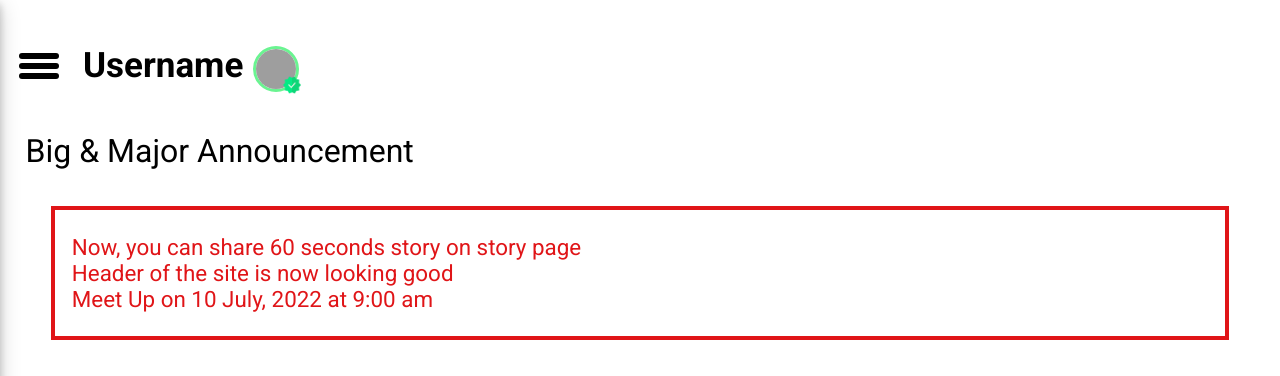
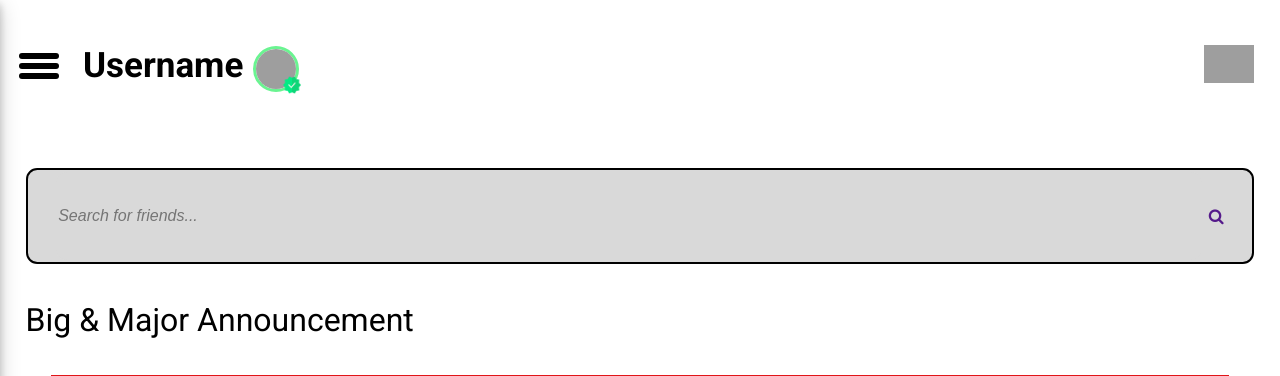
Before and after one commit to SumeetYp/ICB, a PHP site: page / in a window 1280 px wide. Shown: the top 376 px of the page. Run offline with PHP 8.4, Linux system fonts and the light colour scheme; grey boxes are pictures that could not be loaded.

Commit message:
Added share story and search section to homepage

```diff
--- a/css/home.css
+++ b/css/home.css
@@ -2,6 +2,17 @@ body{
     margin: 0;
     padding: 0;
     overflow: hidden;
+}
+
+.containerAddStory{
+    position: absolute;
+    right: 2vw;
+    width: 50px;
+    border-radius: 50%;
+}
+
+.addStory{
+    width: 100%;
 }
 
 .container {
@@ -9,6 +20,46 @@ body{
     height: 95vh;
     overflow: auto;
     cursor: default;
+}
+
+.search-container {
+    width: 95.5%;
+    height: 5vh;
+    margin: 2vh 0;
+    position: relative;
+    border: 2px solid black;
+    padding: 0 2vw;
+    border-radius: 0.7rem;
+    background-color: #D9D9D9;
+}
+
+.tableSearch {
+    width: 100%;
+    height: 100%;
+    vertical-align: middle;
+}
+
+.search {
+    border: none;
+    height: 100%;
+    width: 100%;
+    border-radius: 0.7rem;
+    background-color: #D9D9D9;
+    font-style: italic;
+    font-size: 16px;
+}
+
+.search::placeholder {
+    font-style: italic;
+}
+
+.search:focus {
+    outline: none;
+}
+
+.searchLogo {
+    width: 2%;
+    text-align: right;
 }
 
 .announceHead, .opportunityHead, .FeedsHead{
--- a/index.html
+++ b/index.html
@@ -8,6 +8,7 @@
     <link rel="stylesheet" href="./css/header.css">
     <link rel="stylesheet" href="./css/home.css">
     <link rel="stylesheet" href="./css/utils.css">
+    <link rel="stylesheet" href="https://cdnjs.cloudflare.com/ajax/libs/font-awesome/4.7.0/css/font-awesome.min.css">
     <title>Document</title>
 </head>
 <body>
@@ -29,6 +30,9 @@
             <img src="https://encrypted-tbn0.gstatic.com/images?q=tbn:ANd9GcTfAcQBipWyY0qIXJvbIEOnGmkvcXJBKA-3Yg&usqp=CAU" alt="">
             <img class="check" src="./images/check 1admin.png" alt="">
         </div>
+        <a href="./shareMyStory.html" class="containerAddStory">
+            <img src="./images/plus.png" class="addStory"></img>
+        </a>
     </nav>
 
     <!-- SideBar Menu -->
@@ -55,6 +59,18 @@
         </div>
     </div>
     <div class="container">
+        <div class="search-container">
+            <table class="tableSearch">
+                <tr>
+                    <td>
+                        <input class="search" type="text" placeholder="Search for friends..." name="search">
+                    </td>
+                    <td class="searchLogo">
+                        <a href=""><i class="fa fa-search"></i></a>
+                    </td>
+                </tr>
+            </table>
+        </div>
         <div class="announcements d-none">
             <div class="announceHead">Big & Major Announcement</div>
             <div class="announceList">
```
